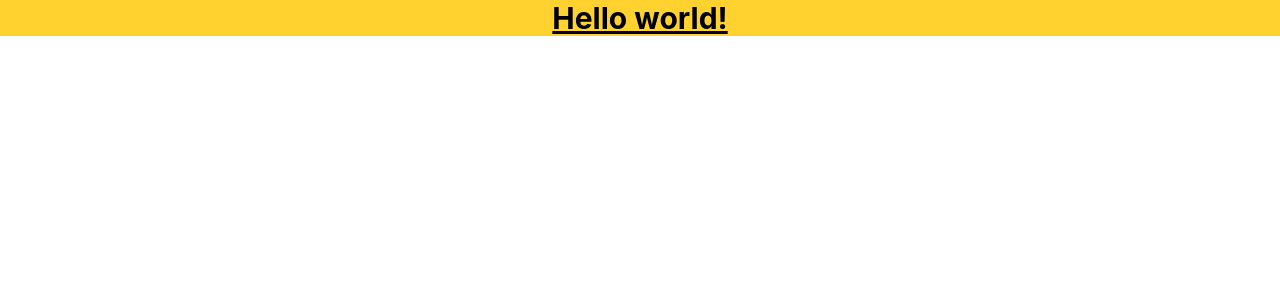
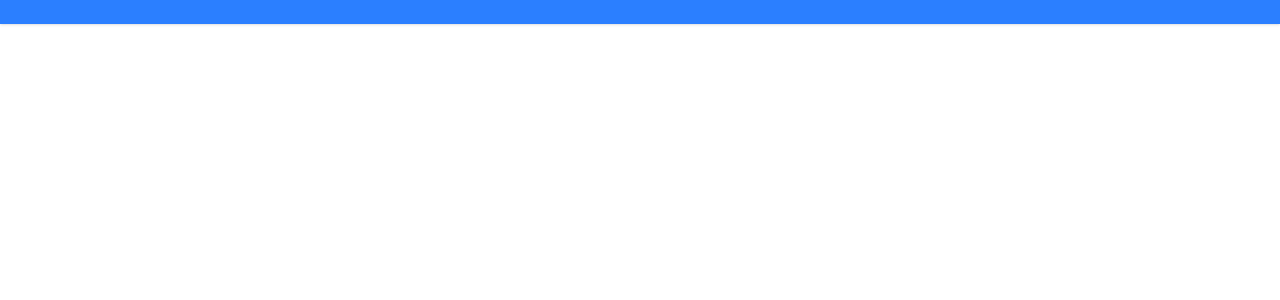
Before and after one commit to faisal-amiruddin/warungku, a React (Vite) app in the folder frontend/: page / in a window 1280 px wide. Shown: the top 300 px of the page. Built offline with nearby package versions, Linux system fonts and the light colour scheme.

Commit message:
Add navbar component & install react-router-dom

```diff
--- a/frontend/package.json
+++ b/frontend/package.json
@@ -13,6 +13,7 @@
     "@tailwindcss/vite": "^4.2.4",
     "react": "^19.2.5",
     "react-dom": "^19.2.5",
+    "react-router-dom": "^7.15.0",
     "tailwindcss": "^4.2.4"
   },
   "devDependencies": {
--- a/frontend/src/App.jsx
+++ b/frontend/src/App.jsx
@@ -1,11 +1,10 @@
 import './App.css'
+import Navbar from './components/Navbar'
 
 function App() {
   return (
     <>
-      <h1 class="text-center text-3xl font-bold underline bg-amber-300">
-        Hello world!
-      </h1>
+      <Navbar />
     </>
   )
 }
--- /dev/null
+++ b/frontend/src/components/Navbar.jsx
@@ -0,0 +1,13 @@
+function Navbar() {
+    return(
+        <div className="min-h-screen bg-gra-100">
+            <nav className="bg-blue-500 shadow-sm">
+                <div className="max-w-4xl mx-auto px-4 py-3">
+
+                </div>
+            </nav>
+        </div>
+    );
+}
+
+export default Navbar;
```
Also changed, not shown: 1 other file (tests, documents, lock files or other folders).
